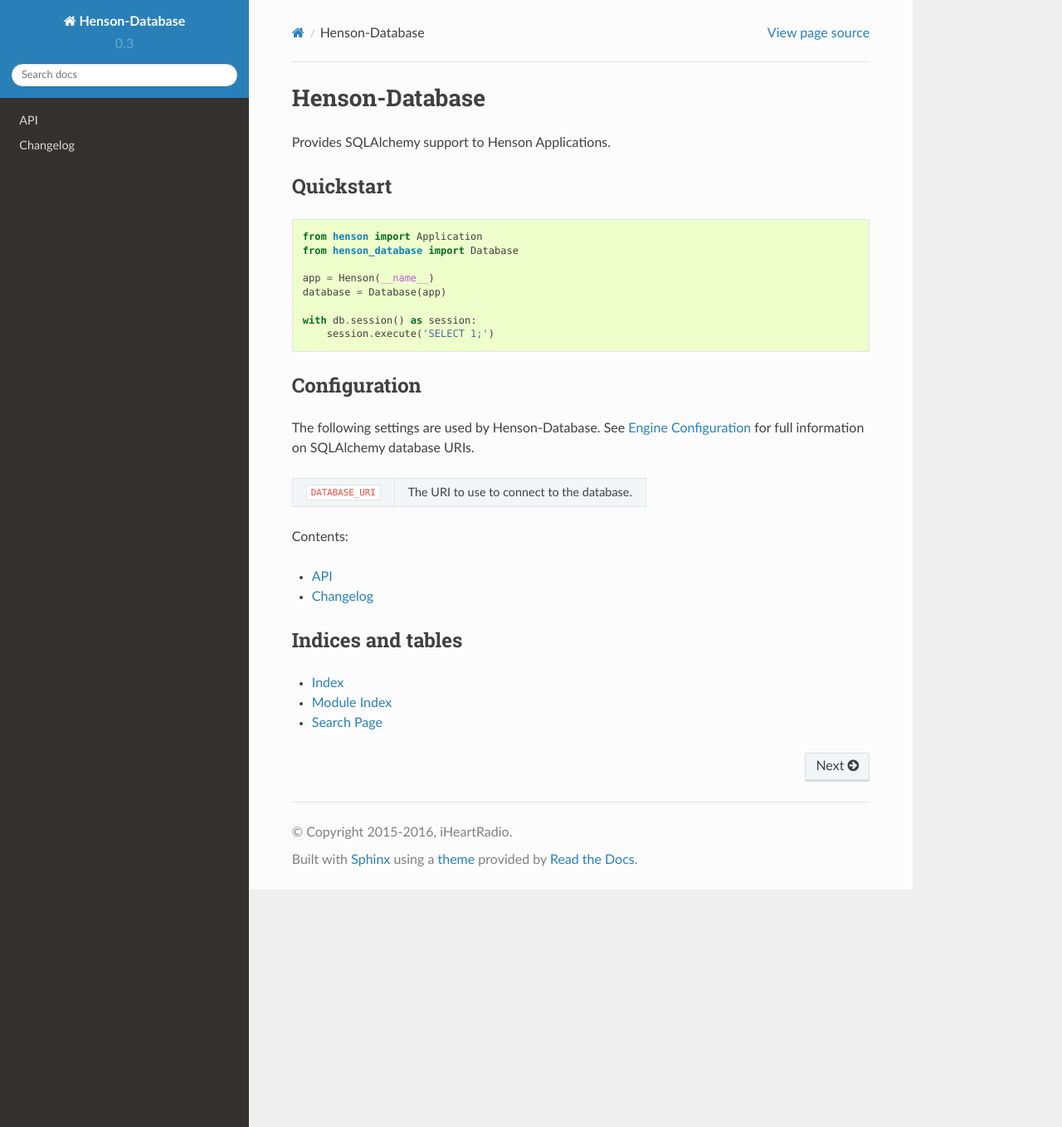
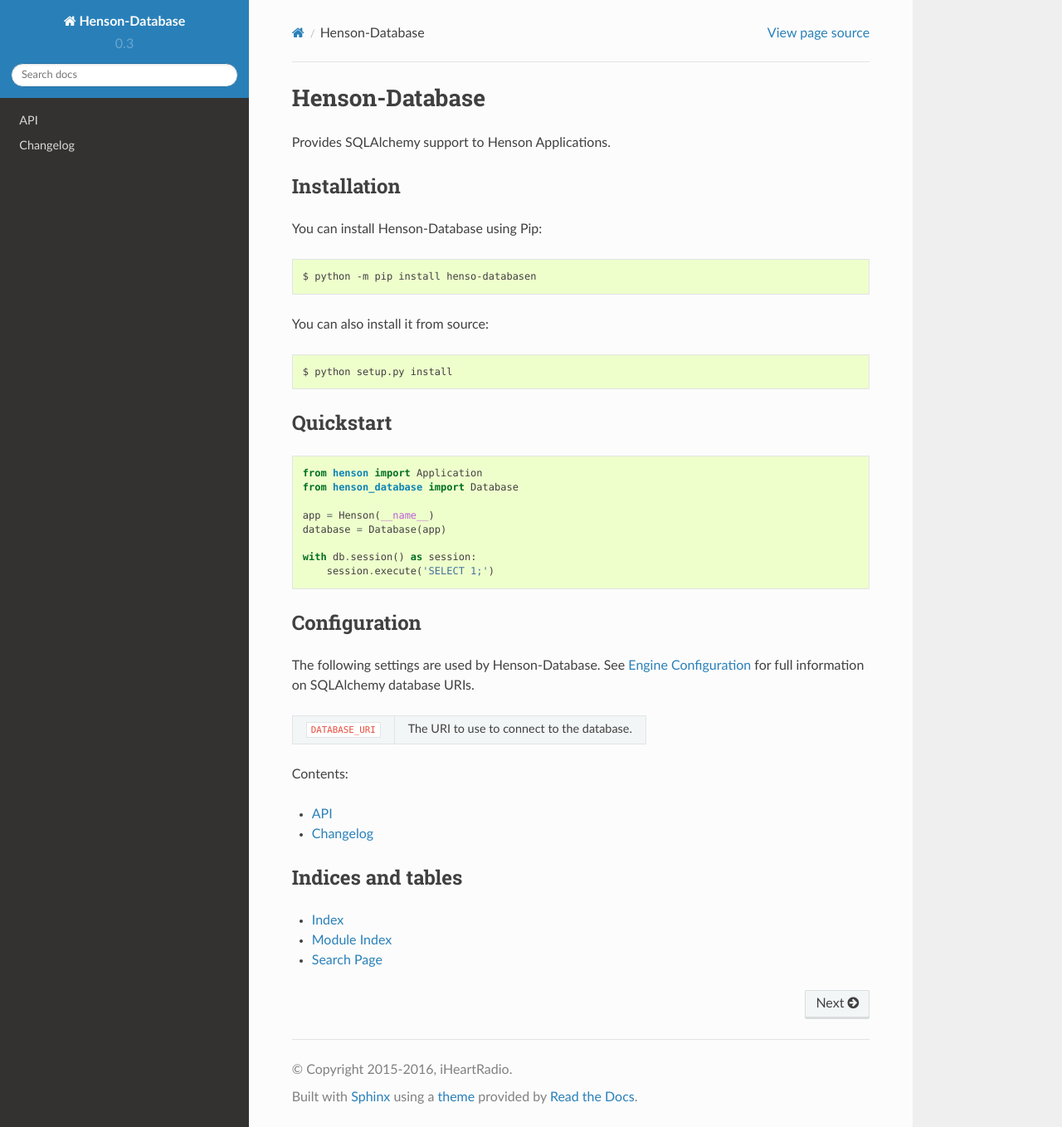
Before and after one commit to iheartradio/Henson-Database, a Sphinx documentation site: the page built from docs/index.rst, in a window 1280 px wide and 1358 px high. Shown: the whole window at 83% size. Built offline with Sphinx 7.4.7 and the Read the Docs theme 2.0.0, drawn with Linux system fonts in a browser that asks for light colours.

Commit message:
Add installation to the docs

```diff
--- a/docs/index.rst
+++ b/docs/index.rst
@@ -3,6 +3,17 @@ Henson-Database
 ===============
 
 Provides SQLAlchemy support to Henson Applications.
+
+Installation
+============
+
+You can install Henson-Database using Pip::
+
+    $ python -m pip install henso-databasen
+
+You can also install it from source::
+
+    $ python setup.py install
 
 Quickstart
 ==========
```
